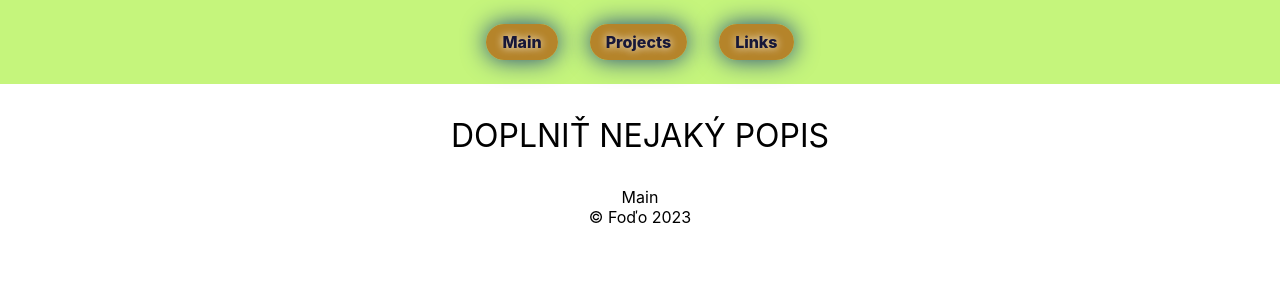
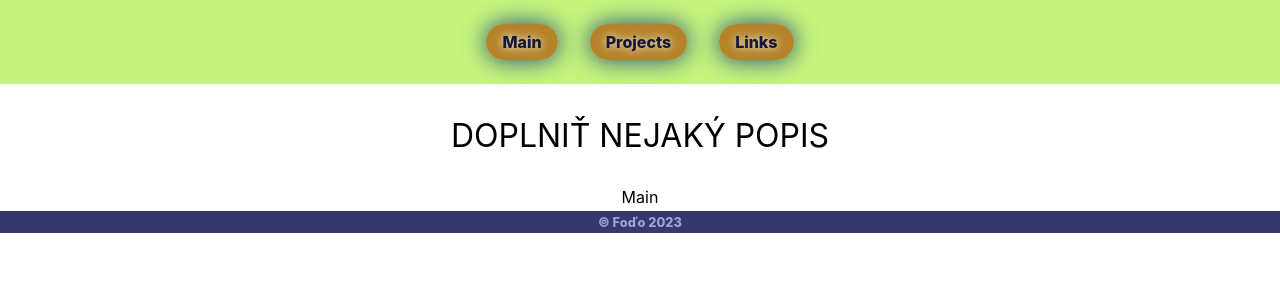
Before and after one commit to FodoFofo/Ucenie, a React (Create React App) app: page / in a window 1280 px wide. Shown: the top 300 px of the page. Built offline with nearby package versions, Linux system fonts and the light colour scheme; the HTML template or start-up script is replaced by a standard one.

Commit message:
doplnenie štýlovania pre footer

```diff
--- a/src/App.scss
+++ b/src/App.scss
@@ -1,3 +1,12 @@
 .App {
   text-align: center;
+
+  footer {
+    margin-top: 0.3em;
+    background-color: #36386c;
+    color: #97a6d3;
+    font-weight: 800;
+    font-size: 0.8em;
+    padding: 0.3em 0;
+  }
 }
```
